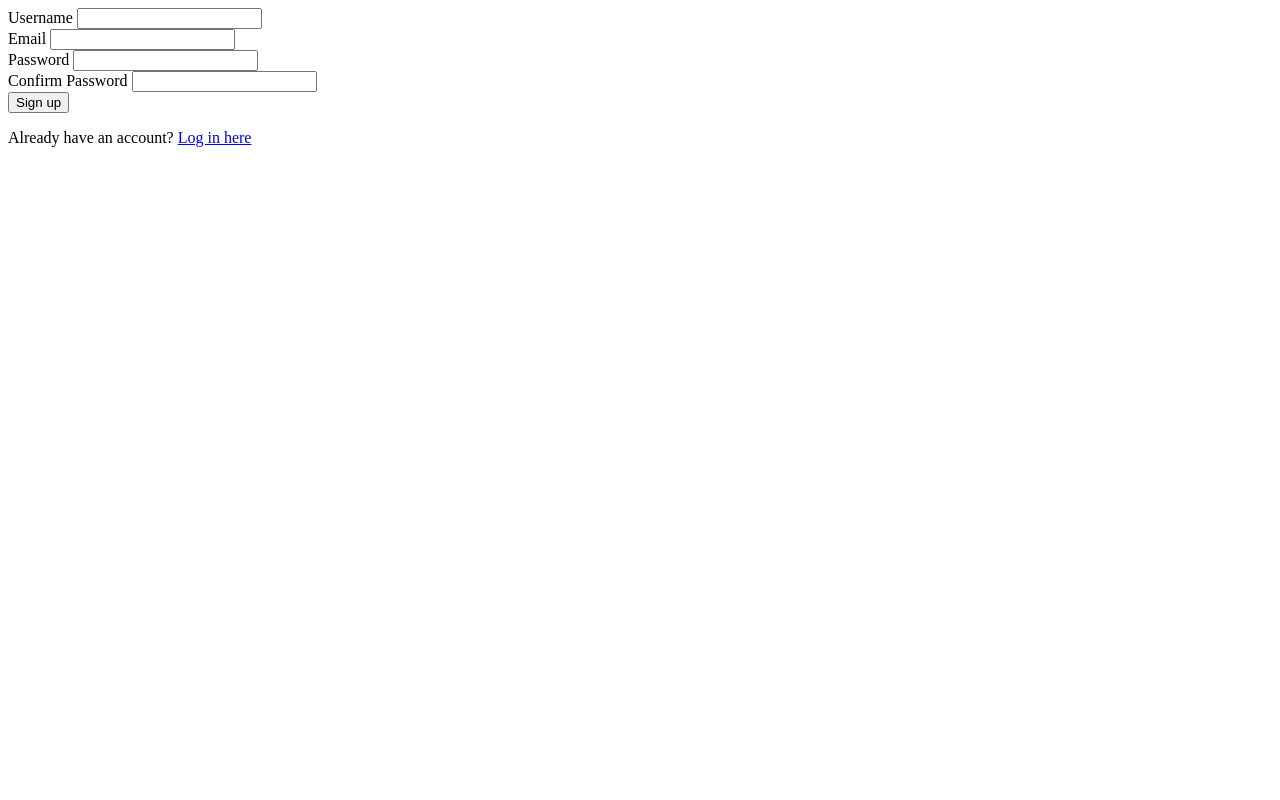
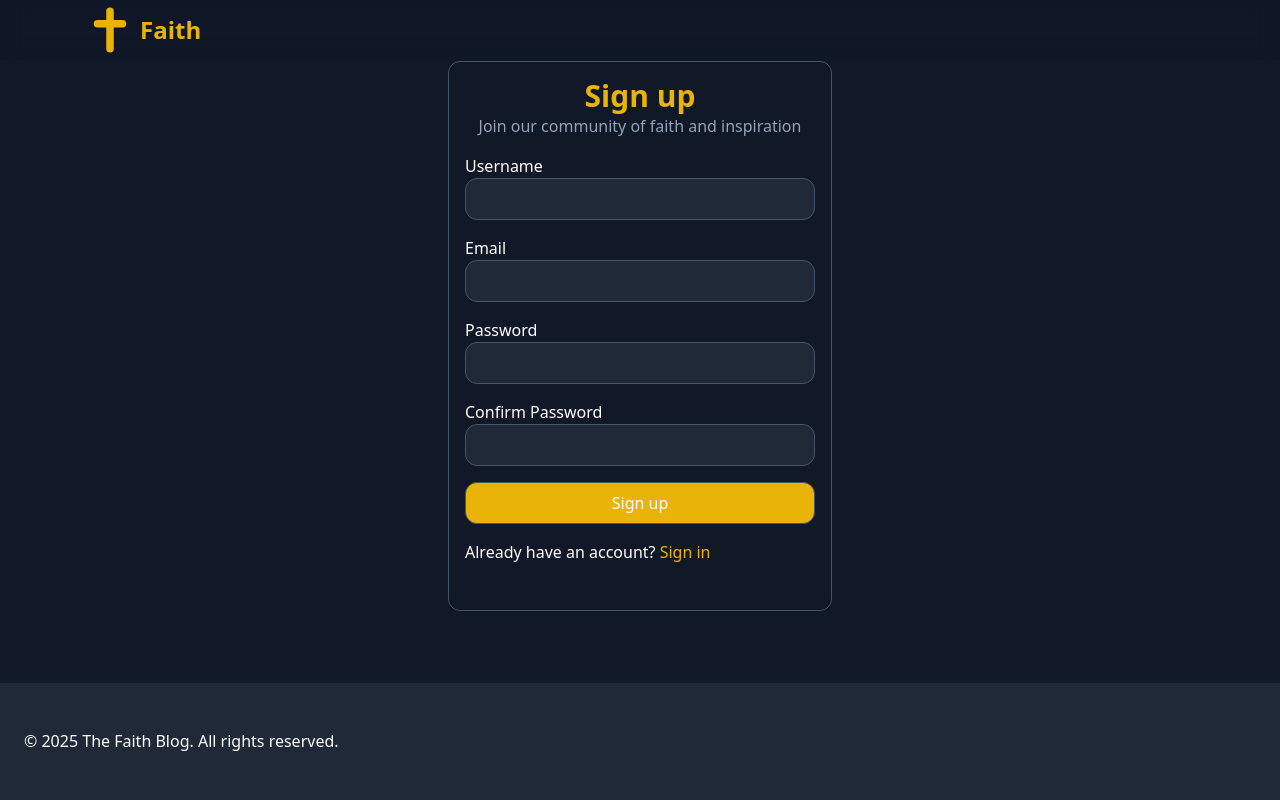
Before and after one commit to PhoenixTech2003/blog-app, a Django app: page /v1/blog-app/signup/ in a window 1280 px wide. Run offline with Django 5.2, Linux system fonts and the light colour scheme; some libraries are stand-ins or nearby versions.

Commit message:
Add tailwind style classes to the sign up page

```diff
--- a/blog-app-project/blog_app/templates/registration/signup.html
+++ b/blog-app-project/blog_app/templates/registration/signup.html
@@ -1,31 +1,30 @@
-<!DOCTYPE html>
-<html lang="en">
-<head>
-    <meta charset="UTF-8">
-    <meta name="viewport" content="width=device-width, initial-scale=1.0">
-    <title>Document</title>
-</head>
-<body>
-    <form action="{% url 'signup' %}" method="post">
+{% extends "registration/base.html" %} {%block content%}
+<div class="bg-[#0f0f0f] py-4 px-4 text-white w-96 rounded-xl border border-slate-600">
+    <div class="text-center">
+        <h1 class="text-[#eab308] text-3xl font-extrabold">Sign up</h1>
+        <p class="text-slate-400">Join our community of faith and inspiration</p>
+    </div>
+    <form action="{% url 'signup' %}" method="post" >
         {%csrf_token%}
-        <div>
-            <label for="username">Username</label>
-            <input type="text" id="username" name="username" autocomplete="off">
+        <div class="mt-4">
+            <label for="username" class="block text-sm font-medium text-gray-700">Username</label>
+            <input type="text" id="username" name="username" autocomplete="off" class='grow bg-[#1f2937] mt-2 w-full py-2 px-4 text-white rounded-xl border border-slate-600' required>
         </div>
-        <div>
-            <label for="email">Email</label>
-            <input type="email" id="email" name="email" autocomplete="off">
+        <div class="mt-4">
+            <label for="email" class="block text-sm font-medium text-gray-700">Email</label>
+            <input type="email" id="email" name="email" autocomplete="off" class='grow bg-[#1f2937] mt-2 py-2 px-4 w-full text-white rounded-xl border border-slate-600' required>
         </div>
-        <div>
-            <label for="password">Password</label>
-            <input type="password" id="password" name="password" autocomplete="off">
+        <div class="mt-4">
+            <label for="password" class="block text-sm font-medium text-gray-700">Password</label>
+            <input type="password" id="password" name="password" autocomplete="off" class='grow bg-[#1f2937] mt-2 w-full py-2 px-4 text-white rounded-xl border border-slate-600' required>
         </div>
-        <div>
-            <label for="confirm_password">Confirm Password</label>
-            <input type="password" id="confirm_password" name="confirm_password" autocomplete="off">
+        <div class="mt-4">
+            <label for="confirm_password" class="block text-sm font-medium text-gray-700">Confirm Password</label>
+            <input type="password" id="confirm_password" name="confirm_password" autocomplete="off" class='grow mt-2 w-full bg-[#1f2937] py-2 px-4 text-white rounded-xl border border-slate-600' required>
         </div>
-        <button type="submit">Sign up</button>
+        <button type="submit" class='grow bg-[#eab308] mt-4 py-2 px-4 text-white rounded-xl border border-slate-600 w-full'>Sign up</button>
     </form>
-    <p>Already have an account? <a href="{% url 'login' %}">Log in here</a></p>
-</body>
-</html>
+    <p class="mt-4">Already have an account? <a href="{% url 'login' %}" class="text-[#eab308]">Sign in</a></p>
+</div>
+
+{%endblock%}
```
